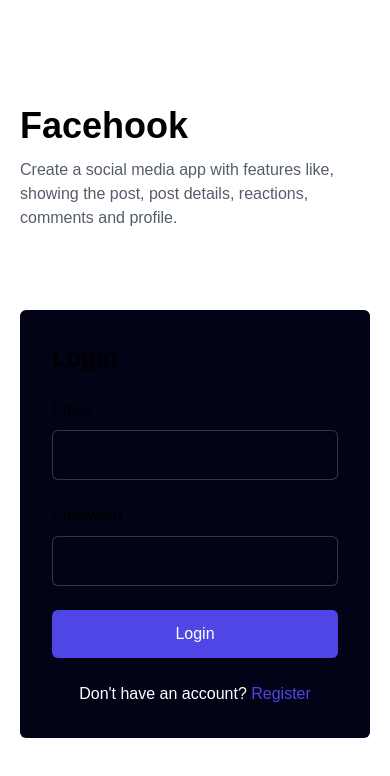
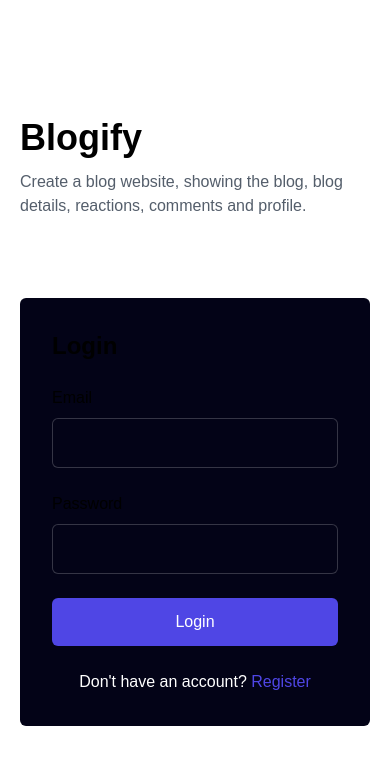
Before and after one commit to proshantosaha/Blogify, a React (Vite) app: page /login in a window 390 px wide. Shown: the top 776 px of the page. Built offline with nearby package versions, Linux system fonts and the light colour scheme.

Commit message:
create input field for loginfrom

```diff
--- /dev/null
+++ b/src/components/auth/LoginForm.jsx
@@ -0,0 +1,46 @@
+import React from "react";
+
+const LoginForm = () => {
+  return (
+    <form action="">
+      <div className="mb-6">
+        <label for="email" className="block mb-2">
+          Email
+        </label>
+        <input
+          type="email"
+          id="email"
+          name="email"
+          className="w-full p-3 bg-[#030317] border border-white/20 rounded-md focus:outline-none focus:border-indigo-500"
+        />
+      </div>
+      <div className="mb-6">
+        <label for="password" className="block mb-2">
+          Password
+        </label>
+        <input
+          type="password"
+          id="password"
+          name="password"
+          className="w-full p-3 bg-[#030317] border border-white/20 rounded-md focus:outline-none focus:border-indigo-500"
+        />
+      </div>
+      <div className="mb-6">
+        <button
+          type="submit"
+          className="w-full bg-indigo-600 text-white p-3 rounded-md hover:bg-indigo-700 transition-all duration-200"
+        >
+          Login
+        </button>
+      </div>
+      <p className="text-center text-white">
+        Don't have an account?{" "}
+        <a href="./register.html" className="text-indigo-600 hover:underline">
+          Register
+        </a>
+      </p>
+    </form>
+  );
+};
+
+export default LoginForm;
--- /dev/null
+++ b/src/components/common/Filed.jsx
@@ -0,0 +1,29 @@
+import React from "react";
+
+const Filed = ({ label, children, htmlFor, error }) => {
+  const id = htmlFor || getChildId(children);
+
+  return (
+    <div className="mb-6 ">
+      {label && (
+        <label htmlFor={id} className="block mb-2">
+          {label}
+        </label>
+      )}
+      {children}
+      {!!error && (
+        <div role="alert" className="text-red-600">
+          {error.message}
+        </div>
+      )}
+    </div>
+  );
+};
+const getChildId = (children) => {
+  const child = React.Children.only(children);
+  if ("id" in child?.props) {
+    return child.props.id;
+  }
+};
+
+export default Filed;
--- a/src/pages/LoginPage.jsx
+++ b/src/pages/LoginPage.jsx
@@ -1,4 +1,5 @@
 import React from "react";
+import LoginForm from "../components/auth/LoginForm";
 
 const LoginPage = () => {
   return (
@@ -13,57 +14,17 @@ const LoginPage = () => {
               alt="auth_illustration"
             />
             <div>
-              <h1 class="mb-3 text-4xl font-bold lg:text-[40px]">Facehook</h1>
+              <h1 class="mb-3 text-4xl font-bold lg:text-[40px]">Blogify</h1>
               <p class="max-w-[452px] text-gray-600/95 lg:text-lg">
-                Create a social media app with features like, showing the post,
-                post details, reactions, comments and profile.
+                Create a blog website, showing the blog, blog details,
+                reactions, comments and profile.
               </p>
             </div>
           </div>
 
           <div className="  bg-[#030317] p-8 rounded-md mt-12">
             <h2 className="text-2xl font-bold mb-6">Login</h2>
-            <form action="">
-              <div className="mb-6">
-                <label for="email" className="block mb-2">
-                  Email
-                </label>
-                <input
-                  type="email"
-                  id="email"
-                  name="email"
-                  className="w-full p-3 bg-[#030317] border border-white/20 rounded-md focus:outline-none focus:border-indigo-500"
-                />
-              </div>
-              <div className="mb-6">
-                <label for="password" className="block mb-2">
-                  Password
-                </label>
-                <input
-                  type="password"
-                  id="password"
-                  name="password"
-                  className="w-full p-3 bg-[#030317] border border-white/20 rounded-md focus:outline-none focus:border-indigo-500"
-                />
-              </div>
-              <div className="mb-6">
-                <button
-                  type="submit"
-                  className="w-full bg-indigo-600 text-white p-3 rounded-md hover:bg-indigo-700 transition-all duration-200"
-                >
-                  Login
-                </button>
-              </div>
-              <p className="text-center text-white">
-                Don't have an account?{" "}
-                <a
-                  href="./register.html"
-                  className="text-indigo-600 hover:underline"
-                >
-                  Register
-                </a>
-              </p>
-            </form>
+            <LoginForm />
           </div>
         </div>
       </div>
```
